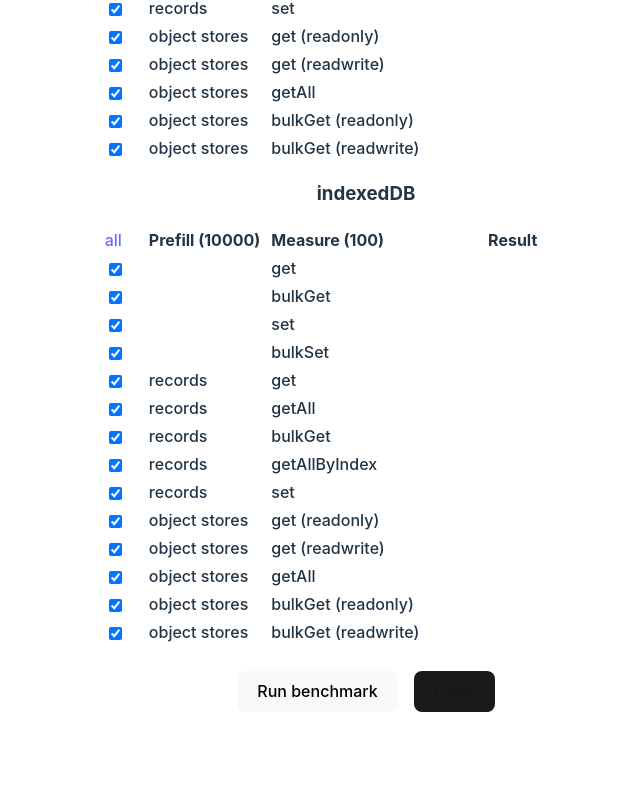
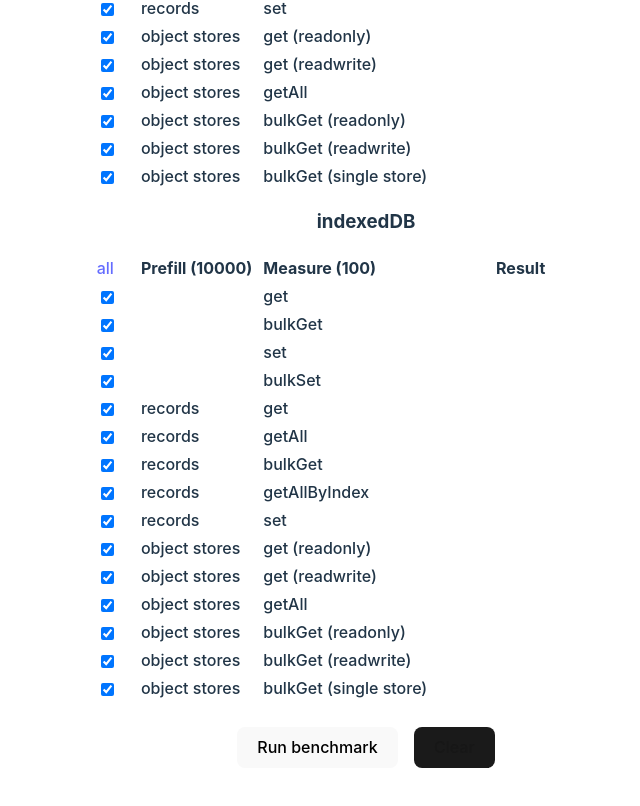
Before and after one commit to raineorshine/indexeddb-benchmark, a React (Vite) app: page / in a window 1280 px wide. Shown: the part 988-1794 px from the top of the page, without its empty margins (274-914 px from the left). Before the commit the page ends 1772 px from the top, so only its background shows below. Built offline with nearby package versions, Linux system fonts and the light colour scheme.

Commit message:
Add single store bulkGet test.

```diff
--- a/src/tests.ts
+++ b/src/tests.ts
@@ -271,6 +271,20 @@
             after: db.clear,
           },
         },
+
+        {
+          prefill: 'object stores',
+          measure: 'bulkGet (single store)',
+          spec: {
+            bulk: limit,
+            before: prefillObjectStores,
+            measure: async i => {
+              const keys = Object.keys(Array(limit).fill(0))
+              await db.bulkGet?.('0', keys, 'readonly')
+            },
+            after: db.clear,
+          },
+        },
       ],
     }
   })
```
